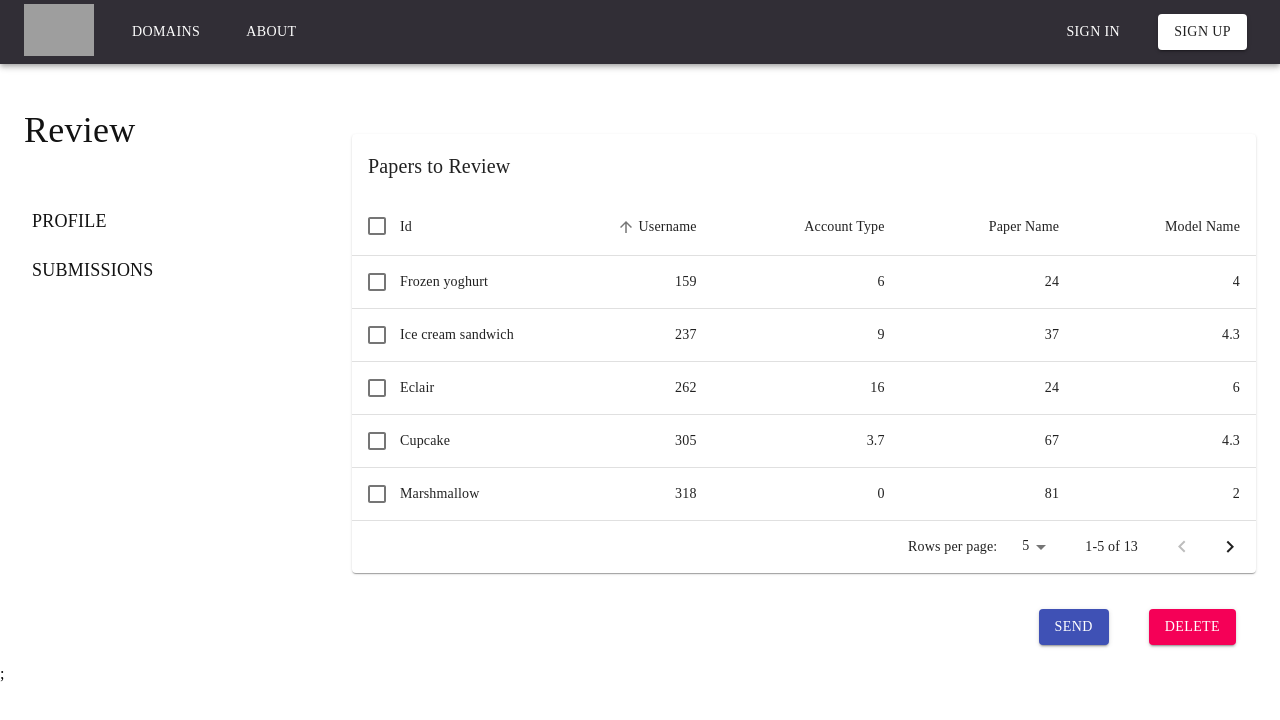
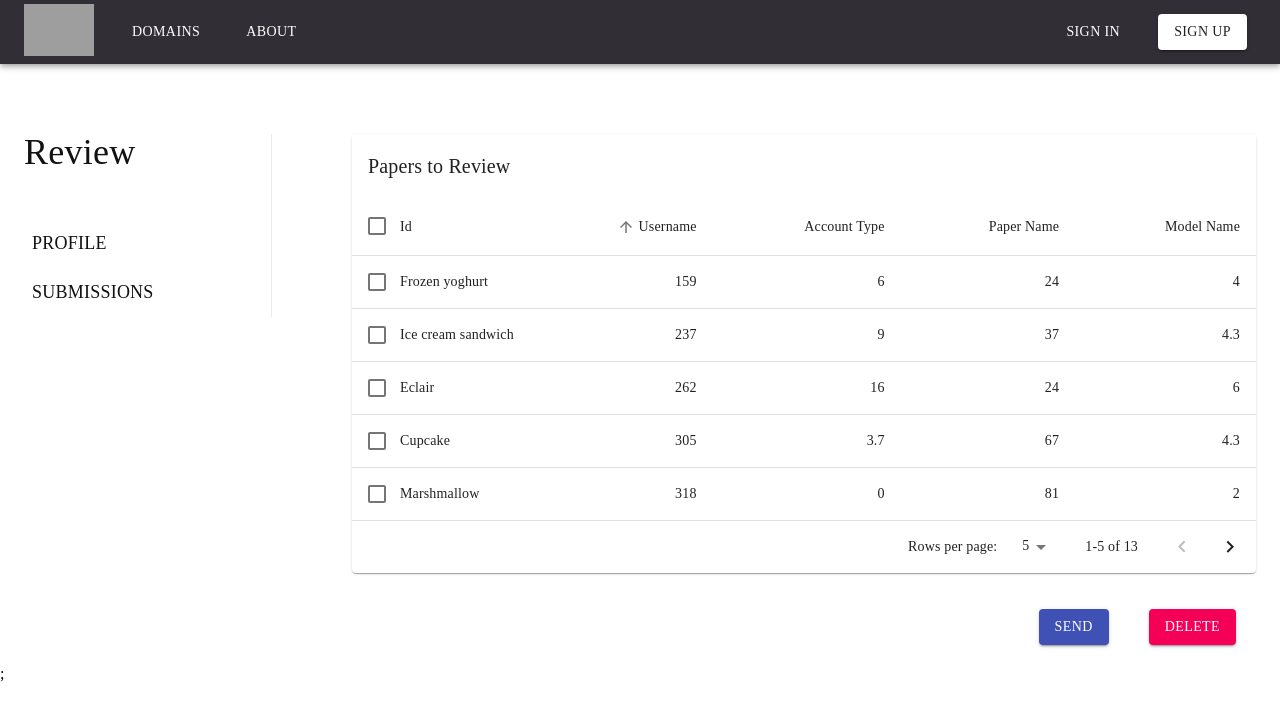
Before and after one commit to UnBArqDsw/2020.1_G2_TCLDL_Client, a Next.js app: page /review-profile in a window 1280 px wide. Shown: the top 720 px of the page. Built offline with nearby package versions, Linux system fonts and the light colour scheme; grey boxes are pictures that could not be loaded; a web font is replaced by a local one.

Commit message:
Fix submission page margin
Signed-off-by: Gabriel <gabrielfilipe7unb@gmail.com>
Co-authored-by: Guilherme Banci <guibanci@gmail.com>

```diff
--- a/src/pages/submission-profile.js
+++ b/src/pages/submission-profile.js
@@ -18,7 +18,7 @@ export default function SubmissionProfile() {
       <Container>
         <Grid container spacing={10}>
           <Grid sm={3}>
-            <div className={style.boxTitles}>
+            <div className={style.boxTitlesSubmissions}>
               <div className={style.boxTitle}>
                 <div className={style.titleText}>Submissions</div>
               </div>
--- a/src/styles/Profile.module.js
+++ b/src/styles/Profile.module.js
@@ -14,8 +14,14 @@ export default makeStyles((theme) => ({
         padding: 0,
     },
 
-    boxTitles: {
+    boxTitlesSubmissions: {
         marginTop: '110px',
+        borderRight: "1px solid #eaeaea"
+
+    },
+
+    boxTitlesReview: {
+        marginTop: '70px',
         borderRight: "1px solid #eaeaea"
 
     },
```
